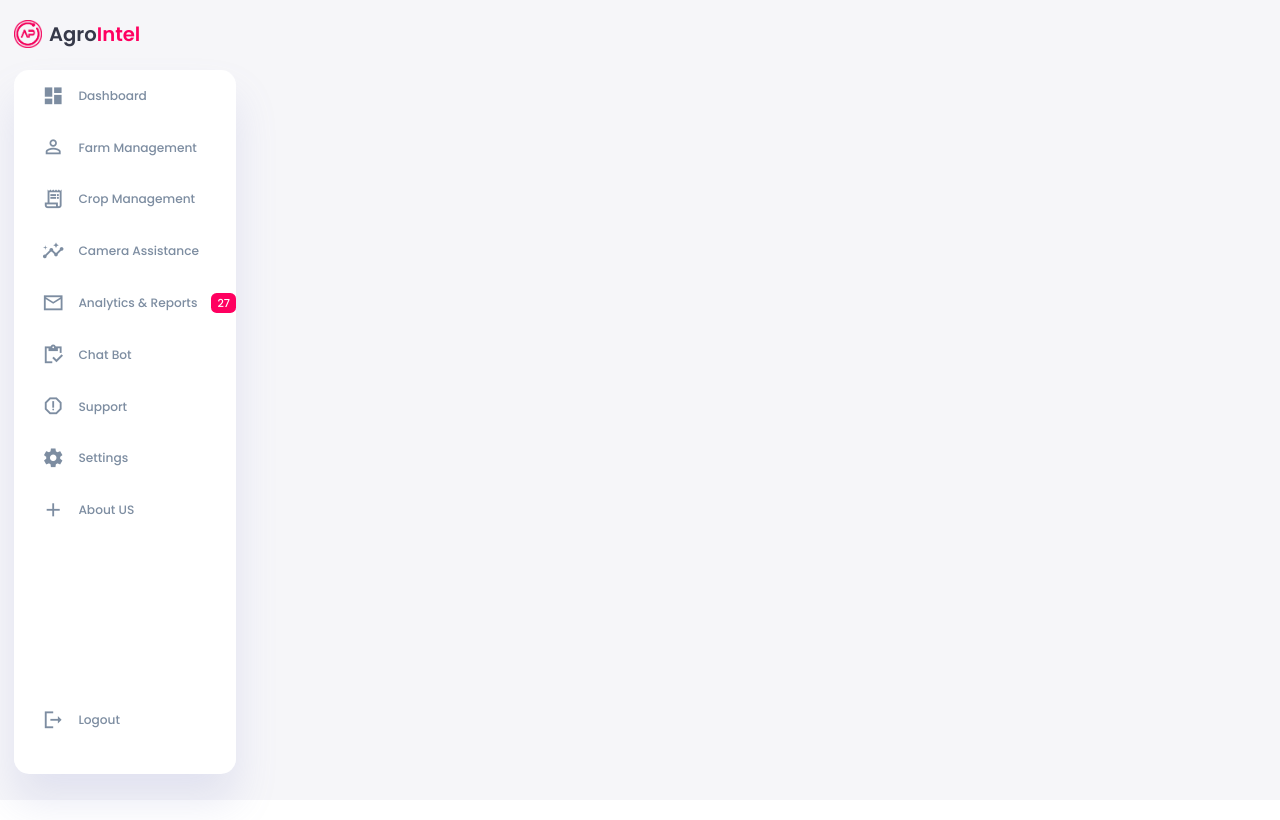
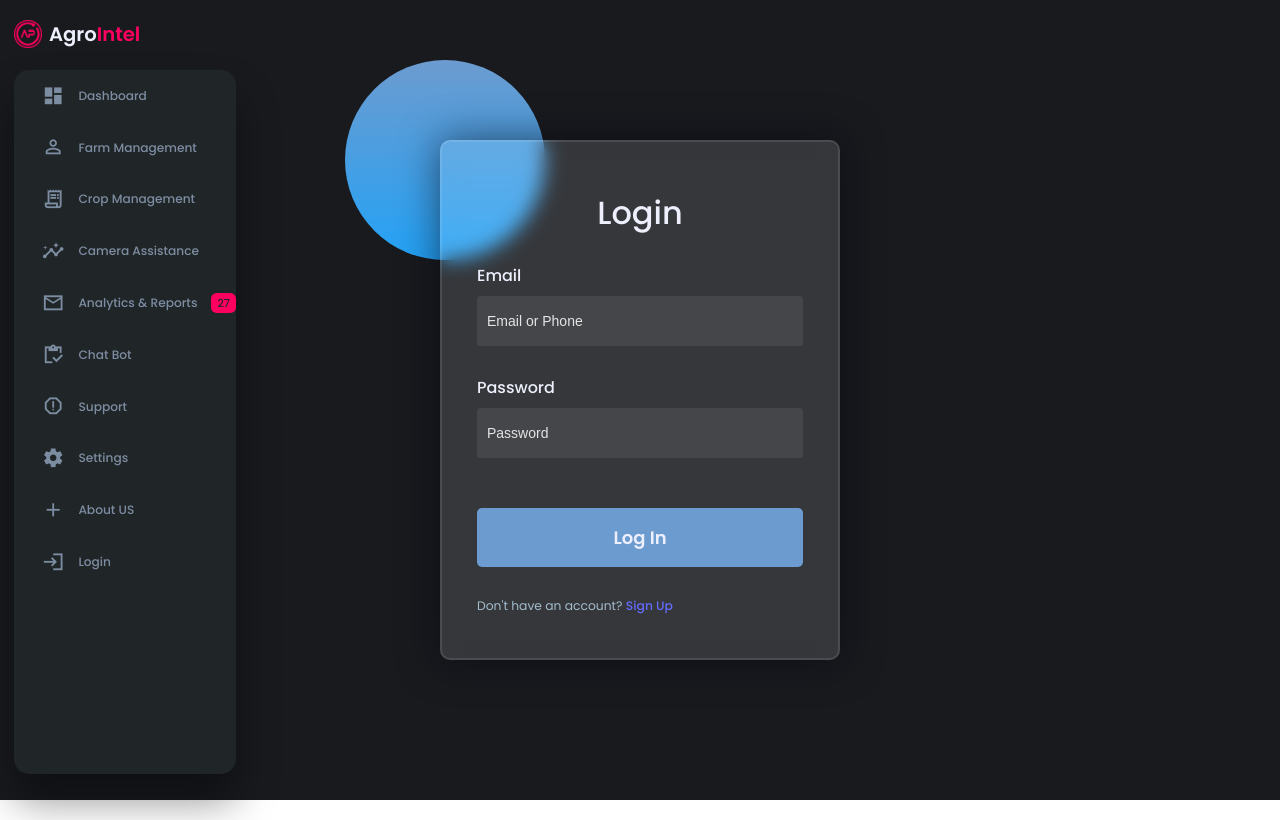
Before and after one commit to Ivar-7/codeCrafters, a React (Vite) app: page /login in a window 1280 px wide. Built offline with nearby package versions, Linux system fonts and the light colour scheme; no server answers.

Commit message:
auth (#4)
* dark mode default

* make sign up

* default global dark mode

* log out

* change redirect

* :)

```diff
--- a/src/App.css
+++ b/src/App.css
@@ -52,6 +52,7 @@ body{
     font-size: 0.88rem;
     user-select: none;
     overflow-x: hidden;
+    /* overflow-y: hidden; */
     color: var(--color-dark);
     background-color: var(--color-background);
 }
@@ -191,11 +192,11 @@ aside .sidebar a span{
     transition: all 0.3s ease;
 }
 
-aside .sidebar a:last-child{
+/* aside .sidebar a:last-child{
     position: absolute;
     bottom: 2rem;
     width: 100%;
-}
+} */
 
 aside .sidebar a.active{
     width: 100%;
@@ -396,7 +397,7 @@ main .crop-management a{
     margin-right: 2rem;
     margin-top: 1.4rem;
     z-index: 100;
-    /* overflow-y: auto; */
+    /* overflow-y: hidden; */
     /* max-width: 100px; */
 }
 
--- a/src/App.jsx
+++ b/src/App.jsx
@@ -1,8 +1,11 @@
 import React, { useState } from "react";
 import { BrowserRouter as Router, Routes, Route } from "react-router-dom";
+import { DashboardProvider } from "./components/api/FirebaseApi";
 import Navbar from "./components/home/Navbar";
 import Dashboard from "./components/home/Dashboard";
 import ChatBot from "./components/home/ChatBot";
+import Login from "./components/auth/Login";
+import Signup from "./components/auth/Signup";
 import "./App.css";
 
 const App = () => {
@@ -11,6 +14,7 @@ const App = () => {
   const toggleSidebar = () => setIsSidebarOpen(!isSidebarOpen);
 
   return (
+    <DashboardProvider>
       <Router>
         <div className="container">
           <div className="navbar">
@@ -24,10 +28,13 @@ const App = () => {
                 element={<Dashboard toggleSidebar={toggleSidebar} />}
               />
               <Route exact path="/chatbot" element={<ChatBot />} />
+              <Route exact path="/login" element={<Login />} />
+              <Route exact path="/signup" element={<Signup />} />
             </Routes>
           </div>
         </div>
       </Router>
+    </DashboardProvider>
   );
 };
 
--- a/src/components/api/FirebaseApi.jsx
+++ b/src/components/api/FirebaseApi.jsx
@@ -1,6 +1,6 @@
 import React, { createContext, useState, useEffect } from "react";
-import { collection, getDocs } from "firebase/firestore";
-import { db, auth } from "../../config/firebaseCon";
+// import { collection, getDocs } from "firebase/firestore";
+import { auth } from "../../config/firebaseCon";
 
 // Global Dashboard Context
 export const DashboardContext = createContext();
@@ -8,8 +8,7 @@ export const DashboardContext = createContext();
 export function DashboardProvider({ children }) {
   // State variable to store data
   let [user, setUser] = useState(null);
-  let [users, setUsers] = useState(null);
-  let [messages, setMessages] = useState(null);
+  let [isDarkMode, setIsDarkMode] = useState(true);
   let [loading, setLoading] = useState(true);
 
   // Function to fetch user data from Firestore
@@ -26,30 +25,19 @@ export function DashboardProvider({ children }) {
   }
 
   // Function to fetch users data from Firestore
-  async function getUsers() {
-    const usersCollection = collection(db, "Users");
-    const usersSnapshot = await getDocs(usersCollection);
-    const usersList = usersSnapshot.docs.map((doc) => ({
-      id: doc.id,
-      ...doc.data(),
-    }));
-    setUsers(usersList);
-  }
-
-  // Function to fetch messages data from Firestore
-  async function getMessages() {
-    const messagesCollection = collection(db, "Messages");
-    const messagesSnapshot = await getDocs(messagesCollection);
-    const messagesList = messagesSnapshot.docs.map((doc) => ({
-      id: doc.id,
-      ...doc.data(),
-    }));
-    setMessages(messagesList);
-  }
+  // async function getUsers() {
+  //   const usersCollection = collection(db, "Users");
+  //   const usersSnapshot = await getDocs(usersCollection);
+  //   const usersList = usersSnapshot.docs.map((doc) => ({
+  //     id: doc.id,
+  //     ...doc.data(),
+  //   }));
+  //   setUsers(usersList);
+  // }
 
   // Fetch users and events data when the component mounts
   useEffect(() => {
-    Promise.all([getUser(), getUsers(), getMessages()]).then(() => {
+    Promise.all([getUser()]).then(() => {
       console.log("Data fetched successfully");
       setLoading(false);
     });
@@ -61,10 +49,8 @@ export function DashboardProvider({ children }) {
       value={{
         user,
         setUser,
-        users,
-        setUsers,
-        messages,
-        setMessages,
+        isDarkMode,
+        setIsDarkMode,
         loading,
         setLoading,
       }}
--- /dev/null
+++ b/src/components/auth/Login.jsx
@@ -0,0 +1,65 @@
+import React, { useState, useContext } from "react";
+import "./login.css";
+import { Link, useNavigate } from "react-router-dom";
+import { auth } from "../../config/firebaseCon";
+import { signInWithEmailAndPassword } from "firebase/auth"; // Import the function
+import { DashboardContext } from "../api/FirebaseApi";
+
+const Login = () => {
+  const [username, setUsername] = useState("");
+  const [password, setPassword] = useState("");
+  const { setUser } = useContext(DashboardContext);
+  const navigate = useNavigate();
+
+  const handleLogin = async (e) => {
+    e.preventDefault();
+    try {
+      const userCredential = await signInWithEmailAndPassword(
+        auth,
+        username,
+        password
+      );
+      setUser(userCredential.user);
+      // console.log("Logged in user:", userCredential.user);
+      navigate("/");
+    } catch (error) {
+      console.error("Error logging in:", error.message);
+      // Here, you could set an error message to display to the user
+    }
+  };
+
+  return (
+    <div className="login-background">
+      <div className="login-shape"></div>
+      <div className="login-shape"></div>
+      <form className="login-form" onSubmit={handleLogin}>
+        <h3>Login</h3>
+        <label htmlFor="username">Email</label>
+        <input
+          type="text"
+          placeholder="Email or Phone"
+          id="username"
+          value={username}
+          onChange={(e) => setUsername(e.target.value)}
+        />
+        <label htmlFor="password">Password</label>
+        <input
+          type="password"
+          placeholder="Password"
+          id="password"
+          value={password}
+          onChange={(e) => setPassword(e.target.value)}
+        />
+        <button type="submit">Log In</button>
+        <div className="social">
+          {/* Social login functionality can be added here */}
+        </div>
+        <p className="redirect-to-signup">
+          Don't have an account? <Link to="/signup">Sign Up</Link>
+        </p>
+      </form>
+    </div>
+  );
+};
+
+export default Login;
--- /dev/null
+++ b/src/components/auth/Signup.jsx
@@ -0,0 +1,79 @@
+import React, { useState } from "react";
+import "./login.css";
+import { Link, useNavigate } from "react-router-dom";
+import { auth, db } from "../../config/firebaseCon";
+import { createUserWithEmailAndPassword } from "firebase/auth";
+import { doc, setDoc } from "firebase/firestore";
+import { DashboardContext } from "../api/FirebaseApi";
+
+const Signup = () => {
+  const [email, setEmail] = useState("");
+  const [password, setPassword] = useState("");
+  const { setUser } = useContext(DashboardContext);
+  const navigate = useNavigate();
+
+  const signUp = async (e) => {
+    e.preventDefault();
+    try {
+      const userCredential = await createUserWithEmailAndPassword(
+        auth,
+        email,
+        password
+      );
+      await setDoc(doc(db, "users", userCredential.user.uid), {
+        email: userCredential.user.email,
+        // username: "",
+        // profilePicture: "",
+        // createdAt: serverTimestamp(),
+      });
+      //   console.log(
+      //     "Account created and saved to Firestore:",
+      //     userCredential.user
+      //   );
+      setUser(userCredential.user);
+      navigate("/");
+    } catch (error) {
+      console.error("Error signing up and saving user:", error.message);
+    }
+  };
+
+  return (
+    <div className="login-background">
+      <div className="login-shape"></div>
+      <div className="login-shape"></div>
+      <form className="login-form" onSubmit={signUp}>
+        <h3>Sign Up</h3>
+        <label htmlFor="email">Email</label>
+        <input
+          type="text"
+          placeholder="Email"
+          id="email"
+          value={email}
+          onChange={(e) => setEmail(e.target.value)}
+        />
+        <label htmlFor="password">Password</label>
+        <input
+          type="password"
+          placeholder="Password"
+          id="password"
+          value={password}
+          onChange={(e) => setPassword(e.target.value)}
+        />
+        <button type="submit">Sign Up</button>
+        <div className="social">
+          <div className="go">
+            <i className="fab fa-google"></i> Google
+          </div>
+          <div className="fb">
+            <i className="fab fa-facebook"></i> Facebook
+          </div>
+        </div>
+        <p className="redirect-to-signup">
+          Already have an account? <Link to="/login">Login</Link>
+        </p>
+      </form>
+    </div>
+  );
+};
+
+export default Signup;
--- /dev/null
+++ b/src/components/auth/login.css
@@ -0,0 +1,148 @@
+@import url('https://fonts.googleapis.com/css2?family=Poppins:wght@300;500;600&display=swap');
+
+.login-background {
+  width: 430px;
+  height: 520px;
+  position: absolute;
+  transform: translate(-50%, -50%);
+  left: 50%;
+  top: 50%;
+}
+
+.login-shape {
+  height: 200px;
+  width: 200px;
+  position: absolute;
+  border-radius: 50%;
+}
+
+.login-shape:first-child {
+  background: linear-gradient(var(--color-primary), #23a2f6);
+  left: -80px;
+  top: -80px;
+}
+
+.login-shape:last-child {
+  background: linear-gradient(to right, var(--color-danger), #f09819);
+  right: -30px;
+  bottom: -80px;
+}
+
+.login-form {
+  height: 520px;
+  width: 400px;
+  background-color: rgba(255, 255, 255, 0.13);
+  position: absolute;
+  transform: translate(-50%, -50%);
+  top: 50%;
+  left: 50%;
+  border-radius: 10px;
+  backdrop-filter: blur(10px);
+  border: 2px solid rgba(255, 255, 255, 0.1);
+  box-shadow: 0 0 40px rgba(8, 7, 16, 0.6);
+  padding: 50px 35px;
+  color: var(--color-dark);
+  font-family: 'Poppins', sans-serif;
+}
+
+.login-form h3 {
+  font-size: 32px;
+  font-weight: 500;
+  line-height: 42px;
+  text-align: center;
+}
+
+.login-form label {
+  display: block;
+  margin-top: 30px;
+  font-size: 16px;
+  font-weight: 500;
+}
+
+.login-form input {
+  display: block;
+  height: 50px;
+  width: 100%;
+  background-color: rgba(255, 255, 255, 0.07);
+  border-radius: 3px;
+  padding: 0 10px;
+  margin-top: 8px;
+  font-size: 14px;
+  font-weight: 300;
+  color: var(--color-dark);
+}
+
+.login-form input::placeholder {
+  color: #e5e5e5;
+}
+
+.login-form button {
+  margin-top: 50px;
+  width: 100%;
+  background-color: var(--color-primary);
+  color: var(--color-dark);
+  padding: 15px 0;
+  font-size: 18px;
+  font-weight: 600;
+  border-radius: 5px;
+  cursor: pointer;
+}
+
+.social {
+  margin-top: 30px;
+  display: flex;
+}
+
+.social div {
+  background: red;
+  width: 150px;
+  border-radius: 3px;
+  padding: 5px 10px 10px 5px;
+  background-color: rgba(255, 255, 255, 0.27);
+  color: var(--color-dark);
+  text-align: center;
+}
+
+.social div:hover {
+  background-color: rgba(255, 255, 255, 0.47);
+}
+
+.social .fb {
+  margin-left: 25px;
+}
+
+.social i {
+  margin-right: 4px;
+}
+
+/* Light and Dark Mode CSS */
+
+body {
+  background-color: var(--color-background);
+}
+
+.dark-mode {
+  --color-background: #080710;
+  --color-dark: #ffffff;
+  --color-white: #080710;
+  --color-primary: #1845ad;
+  --color-danger: #ff512f;
+}
+
+.light-mode {
+  --color-background: #f6f6f9;
+  --color-dark: #363949;
+  --color-white: #ffffff;
+  --color-primary: #6C9BCF;
+  --color-danger: #FF0060;
+}
+
+body.dark-mode .login-form {
+  background-color: rgba(255, 255, 255, 0.13);
+  color: var(--color-dark);
+}
+
+body.light-mode .login-form {
+  background-color: rgba(255, 255, 255, 0.87);
+  color: var(--color-dark);
+}
--- a/src/components/home/Dashboard.jsx
+++ b/src/components/home/Dashboard.jsx
@@ -1,4 +1,5 @@
-import React, { useState } from "react";
+import React, { useContext } from "react";
+import { DashboardContext } from "../api/FirebaseApi";
 
 const orders = [
   {
@@ -22,15 +23,10 @@ const orders = [
 ];
 
 const Dashboard = ({ toggleSidebar }) => {
-  const [isLightMode, setIsLightMode] = useState(true);
+  const { isDarkMode, setIsDarkMode } = useContext(DashboardContext);
 
   const toggleDarkMode = () => {
-    setIsLightMode(!isLightMode);
-    if (isLightMode) {
-      document.body.classList.add("dark-mode-variables");
-    } else {
-      document.body.classList.remove("dark-mode-variables");
-    }
+    setIsDarkMode(!isDarkMode);
   };
 
   return (
@@ -42,12 +38,12 @@ const Dashboard = ({ toggleSidebar }) => {
           </button>
           <div className="dark-mode" onClick={() => toggleDarkMode()}>
             <span
-              className={`material-icons-sharp ${isLightMode ? "active" : ""}`}
+              className={`material-icons-sharp ${isDarkMode ? "" : "active"}`}
             >
               light_mode
             </span>
             <span
-              className={`material-icons-sharp ${isLightMode ? "" : "active"}`}
+              className={`material-icons-sharp ${isDarkMode ? "active" : ""}`}
             >
               dark_mode
             </span>
--- a/src/components/home/Navbar.jsx
+++ b/src/components/home/Navbar.jsx
@@ -1,7 +1,29 @@
-import React from "react";
+import React, { useContext, useEffect } from "react";
 import { Link } from "react-router-dom";
+import { DashboardContext } from "../api/FirebaseApi";
+import { auth } from "../../config/firebaseCon";
 
 const Navbar = ({ isSidebarOpen }) => {
+  const { user, setUser, isDarkMode } = useContext(DashboardContext);
+
+  const handleLogout = async () => {
+    // Add this function
+    try {
+      await auth.signOut();
+      setUser(null);
+    } catch (error) {
+      console.error("Logout Error:", error);
+    }
+  };
+
+  useEffect(() => {
+    if (isDarkMode) {
+      document.body.classList.add("dark-mode-variables");
+    } else {
+      document.body.classList.remove("dark-mode-variables");
+    }
+  }, [isDarkMode]);
+
   return (
     <aside style={{ display: isSidebarOpen ? "block" : "" }}>
       <div className="toggle">
@@ -54,10 +76,18 @@ const Navbar = ({ isSidebarOpen }) => {
           <span className="material-icons-sharp">add</span>
           <h3>About US</h3>
         </Link>
-        <Link to="/logout">
-          <span className="material-icons-sharp">logout</span>
-          <h3>Logout</h3>
-        </Link>
+        {/* Conditional Rendering for Login/Logout */}
+        {user ? (
+          <Link to="/" onClick={handleLogout}>
+            <span className="material-icons-sharp">logout</span>
+            <h3>Logout</h3>
+          </Link>
+        ) : (
+          <Link to="/login">
+            <span className="material-icons-sharp">login</span>
+            <h3>Login</h3>
+          </Link>
+        )}
       </div>
     </aside>
   );
```
Lines whose indentation alone changed are shown as unchanged.
